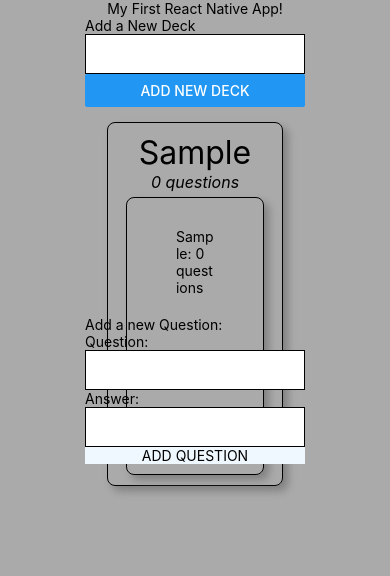
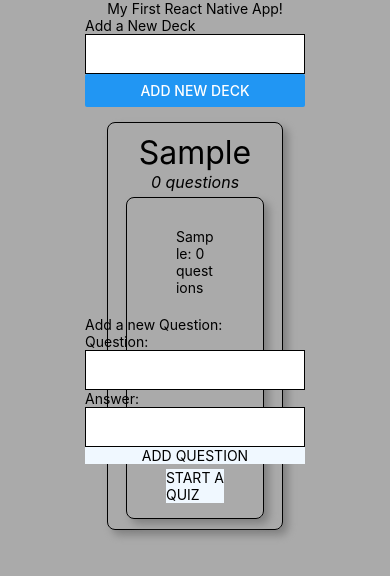
Before and after one commit to jeffn12/reactnd-mobile-flashcards, a React Native app: screen / in a window 390 px wide. Both pictures are taken after typing "Sample" into the empty fields and a click on the button "ADD NEW DECK". Shown: the top 576 px of the page. Built offline with nearby package versions, Linux system fonts and the light colour scheme.

Commit message:
feat: add button styles

```diff
--- a/components/Deck.js
+++ b/components/Deck.js
@@ -1,13 +1,13 @@
 import React, { Component } from "react";
-import { View, Text, StyleSheet } from "react-native";
+import { View, Text, StyleSheet, TouchableOpacity } from "react-native";
 // Components
 import AddQuestion from "./AddQuestion";
 
 /**
-  - title
-  - \# of cards in the deck
-  - option to add a new card
-  - option to start a quiz with the deck
+  - [x] title
+  - [x] \# of cards in the deck
+  - [-] option to add a new card
+  - [ ] option to start a quiz with the deck
  */
 
 export class Deck extends Component {
@@ -21,6 +21,9 @@ export class Deck extends Component {
           {title}: {questions.length} questions
         </Text>
         <AddQuestion deckId={title} />
+        <TouchableOpacity style={Styles.submitBtn}>
+          <Text>START A QUIZ</Text>
+        </TouchableOpacity>
       </View>
     );
   }
@@ -49,5 +52,11 @@ const Styles = StyleSheet.create({
     padding: "10px",
     margin: "10px",
     width: "50%"
+  },
+  submitBtn: {
+    backgroundColor: "#F0F8FF",
+    alignItems: "center",
+    margin: "5px",
+    width: "50%"
   }
 });
```
